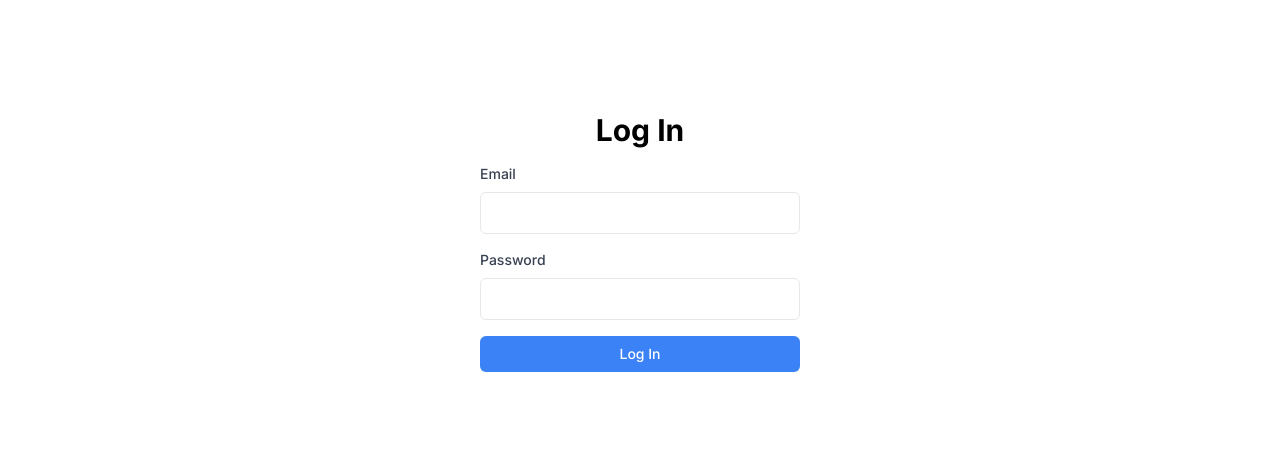
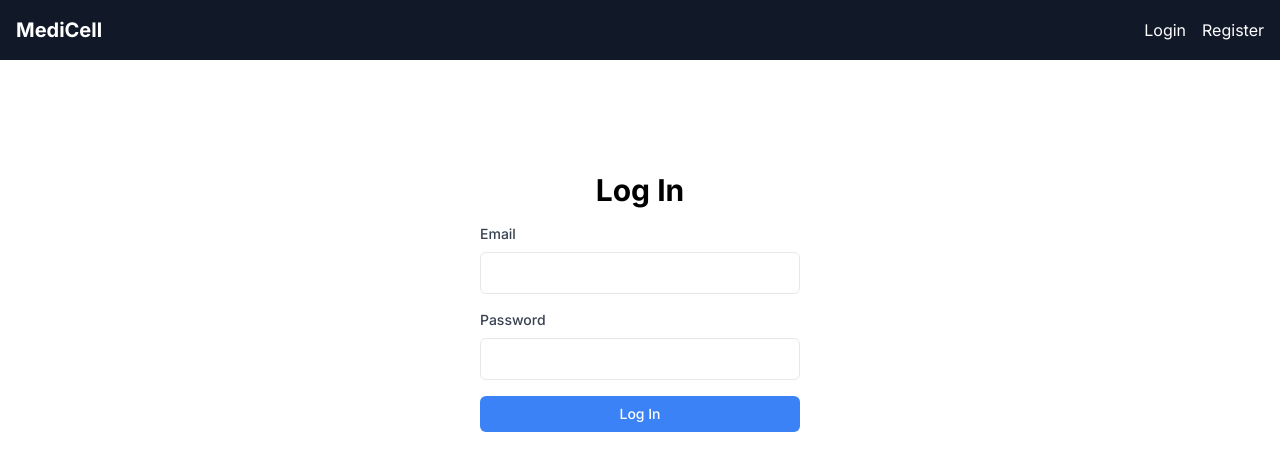
Before and after one commit to b14ck0ps/medicell-frontend, a Next.js app: page /login in a window 1280 px wide. Shown: the top 470 px of the page. Built offline with nearby package versions, Linux system fonts and the light colour scheme.

Commit message:
Dynamic Navbar

```diff
--- /dev/null
+++ b/src/app/(customers)/Navbar.tsx
@@ -0,0 +1,65 @@
+"use client";
+import React, { useState } from 'react';
+import Link from 'next/link';
+import Logout from '@/lib/Logout';
+
+const Navbar: React.FC = () => {
+    const [isAuth, setIsAuth] = useState(false);
+
+    useState(() => {
+        setIsAuth(localStorage.getItem('token') ? true : false);
+    },);
+
+    return (
+        <nav className="flex items-center justify-between p-4 text-white bg-gray-900">
+            <div className="text-xl font-bold">MediCell</div>
+            <ul>
+                {isAuth ? (
+                    <div className="flex space-x-4">
+                        <li>
+                            <Link href="/" className="hover:text-gray-300">
+                                Home
+                            </Link>
+                        </li>
+                        <li>
+                            <Link href="/profile" className="hover:text-gray-300">
+                                Profile
+                            </Link>
+                        </li>
+                        <li>
+                            <Link href="/cart" className="hover:text-gray-300">
+                                Cart
+                            </Link>
+                        </li>
+                        <li>
+                            <Link href="/order" className="hover:text-gray-300">
+                                Order
+                            </Link>
+                        </li>
+                        <li>
+                            <button onClick={Logout} className="hover:text-red-800">
+                                Logout
+                            </button>
+                        </li>
+                    </div>
+                ) : (
+                    <div className="flex space-x-4">
+                        <li>
+                            <Link href="/login" className="hover:text-gray-300">
+                                Login
+                            </Link>
+                        </li>
+                        <li>
+                            <Link href="/register" className="hover:text-gray-300">
+                                Register
+                            </Link>
+                        </li>
+                    </div>
+                )}
+            </ul>
+
+        </nav>
+    );
+};
+
+export default Navbar;
--- a/src/app/layout.tsx
+++ b/src/app/layout.tsx
@@ -1,3 +1,4 @@
+import Navbar from './(customers)/Navbar'
 import './globals.css'
 import { Inter } from 'next/font/google'
 
@@ -15,7 +16,7 @@ export default function RootLayout({
 }) {
   return (
     <html lang="en">
-      <body className={inter.className}>{children}</body>
+      <body className={inter.className}> <Navbar /> {children}</body>
     </html>
   )
 }
```
